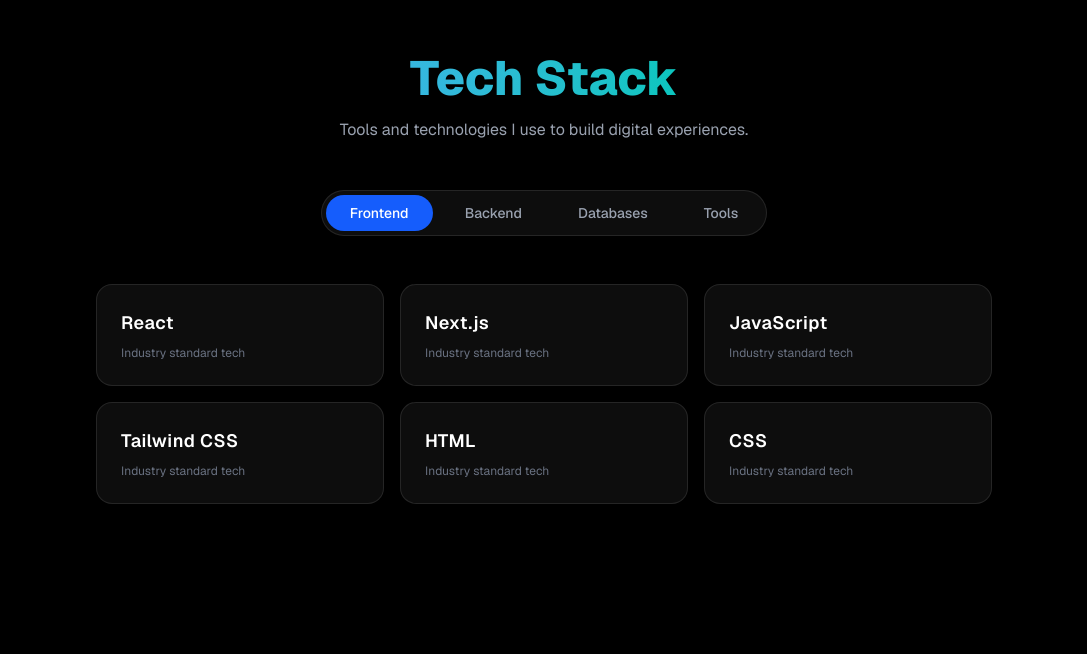
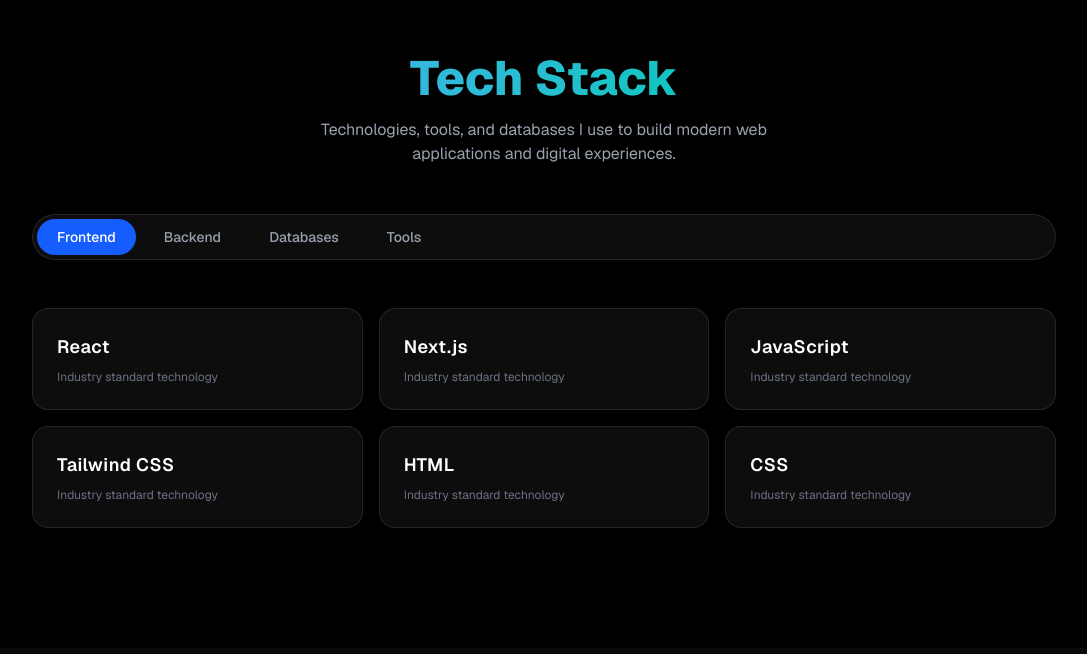
Before and after one commit to worknehhaile/Portfolio-v2, a Next.js app in the folder portfolio-client/: page / in a window 1280 px wide. Shown: the part 1626-2280 px from the top of the page, without its empty margins (96-1183 px from the left). Built offline with nearby package versions, Linux system fonts and the light colour scheme.

Commit message:
improved mobile view

```diff
--- a/portfolio-client/app/globals.css
+++ b/portfolio-client/app/globals.css
@@ -42,3 +42,12 @@
 .animate-slideIn {
   animation: slideIn 0.4s ease forwards;
 }
+
+.no-scrollbar::-webkit-scrollbar {
+  display: none;
+}
+
+.no-scrollbar {
+  -ms-overflow-style: none;
+  scrollbar-width: none;
+}
--- a/portfolio-client/app/sections/Skills.jsx
+++ b/portfolio-client/app/sections/Skills.jsx
@@ -4,86 +4,148 @@
 import { useState } from "react";
 
 const skillData = {
-  Frontend: ["React", "Next.js", "JavaScript", "Tailwind CSS", "HTML", "CSS"],
-  Backend: ["Node.js", "Express", "PHP", "Laravel", "REST API"],
-  Databases: ["MySQL", "MongoDB", "PostgreSQL"],
-  Tools: ["Git", "GitHub", "Docker", "Postman", "Figma"],
+  Frontend: [
+    "React",
+    "Next.js",
+    "JavaScript",
+    "Tailwind CSS",
+    "HTML",
+    "CSS",
+  ],
 
+  Backend: [
+    "Node.js",
+    "Express.js",
+    "PHP",
+    "Laravel",
+    "REST API",
+  ],
+
+  Databases: [
+    "MongoDB",
+    "MySQL",
+    "PostgreSQL",
+  ],
+
+  Tools: [
+    "Git",
+    "GitHub",
+    "Docker",
+    "Postman",
+    "Figma",
+  ],
 };
 
 export default function Skills() {
   const [activeTab, setActiveTab] = useState("Frontend");
 
   return (
-    <section id="skills" className="px-6 py-20 bg-black text-white">
-      <div className="max-w-4xl mx-auto">
+    <section
+      id="skills"
+      className="px-4 md:px-6 py-16 md:py-20 bg-black text-white"
+    >
+      <div className="max-w-5xl mx-auto">
+
+        {/* Section Header */}
         <motion.div
           initial={{ opacity: 0, y: 20 }}
           whileInView={{ opacity: 1, y: 0 }}
           viewport={{ once: true }}
           className="text-center mb-12"
         >
-          <h2 className="text-4xl md:text-5xl font-extrabold mb-4 bg-clip-text text-transparent bg-gradient-to-r from-blue-400 to-emerald-400">
+          <h2 className="text-4xl md:text-5xl font-extrabold mb-4 bg-gradient-to-r from-blue-400 to-emerald-400 bg-clip-text text-transparent">
             Tech Stack
           </h2>
+
           <p className="text-gray-400 max-w-lg mx-auto">
-            Tools and technologies I use to build digital experiences.
+            Technologies, tools, and databases I use to build modern web
+            applications and digital experiences.
           </p>
         </motion.div>
 
         {/* Tabs */}
-        <div className="flex justify-center gap-2 mb-12 p-1 bg-white/5 rounded-full w-fit mx-auto border border-white/10">
+        <div className="flex overflow-x-auto gap-2 mb-12 p-1 bg-white/5 rounded-full border border-white/10 max-w-full mx-auto no-scrollbar">
           {Object.keys(skillData).map((tab) => (
             <button
               key={tab}
               onClick={() => setActiveTab(tab)}
-              className={`relative px-6 py-2 rounded-full text-sm font-medium transition-all duration-300 ${
-                activeTab === tab ? "text-white" : "text-gray-400 hover:text-white"
+              className={`relative whitespace-nowrap px-5 py-2 rounded-full text-sm font-medium transition-all duration-300 ${
+                activeTab === tab
+                  ? "text-white"
+                  : "text-gray-400 hover:text-white"
               }`}
             >
               {activeTab === tab && (
                 <motion.div
                   layoutId="activeTab"
                   className="absolute inset-0 bg-blue-600 rounded-full"
-                  transition={{ type: "spring", duration: 0.5 }}
+                  transition={{
+                    type: "spring",
+                    stiffness: 300,
+                    damping: 30,
+                  }}
                 />
               )}
+
               <span className="relative z-10">{tab}</span>
             </button>
           ))}
         </div>
 
-        {/* Grid Container */}
-        <div className="min-h-[300px]">
+        {/* Skills Grid */}
+        <div className="min-h-[260px]">
           <AnimatePresence mode="wait">
             <motion.div
               key={activeTab}
-              initial={{ opacity: 0, y: 10 }}
+              initial={{ opacity: 0, y: 15 }}
               animate={{ opacity: 1, y: 0 }}
-              exit={{ opacity: 0, y: -10 }}
+              exit={{ opacity: 0, y: -15 }}
               transition={{ duration: 0.3 }}
-              className="grid grid-cols-1 sm:grid-cols-2 md:grid-cols-3 gap-4"
+              className="grid grid-cols-2 md:grid-cols-3 gap-4"
             >
               {skillData[activeTab].map((skill, index) => (
                 <motion.div
                   key={skill}
                   initial={{ opacity: 0, scale: 0.9 }}
                   animate={{ opacity: 1, scale: 1 }}
-                  transition={{ delay: index * 0.05 }}
-                  className="group relative p-6 rounded-2xl bg-white/5 border border-white/10 hover:border-blue-500/50 transition-colors duration-300"
+                  transition={{
+                    delay: index * 0.05,
+                  }}
+                  whileHover={{
+                    y: -5,
+                  }}
+                  className="
+                    group
+                    relative
+                    p-4
+                    md:p-6
+                    rounded-2xl
+                    bg-white/5
+                    border
+                    border-white/10
+                    hover:border-blue-500/50
+                    transition-all
+                    duration-300
+                    backdrop-blur-sm
+                  "
                 >
                   <div className="flex items-center justify-between">
-                    <h3 className="text-lg font-semibold tracking-wide">{skill}</h3>
-                    <div className="w-2 h-2 rounded-full bg-blue-500 opacity-0 group-hover:opacity-100 transition-opacity" />
+                    <h3 className="text-sm md:text-lg font-semibold tracking-wide">
+                      {skill}
+                    </h3>
+
+                    <div className="w-2 h-2 rounded-full bg-blue-500 opacity-0 group-hover:opacity-100 transition-opacity duration-300" />
                   </div>
-                  <p className="text-xs text-gray-500 mt-2">
-                    Industry standard tech
+
+                  <p className="hidden md:block text-xs text-gray-500 mt-2">
+                    Industry standard technology
                   </p>
                 </motion.div>
               ))}
             </motion.div>
           </AnimatePresence>
         </div>
+
       </div>
     </section>
   );
```
